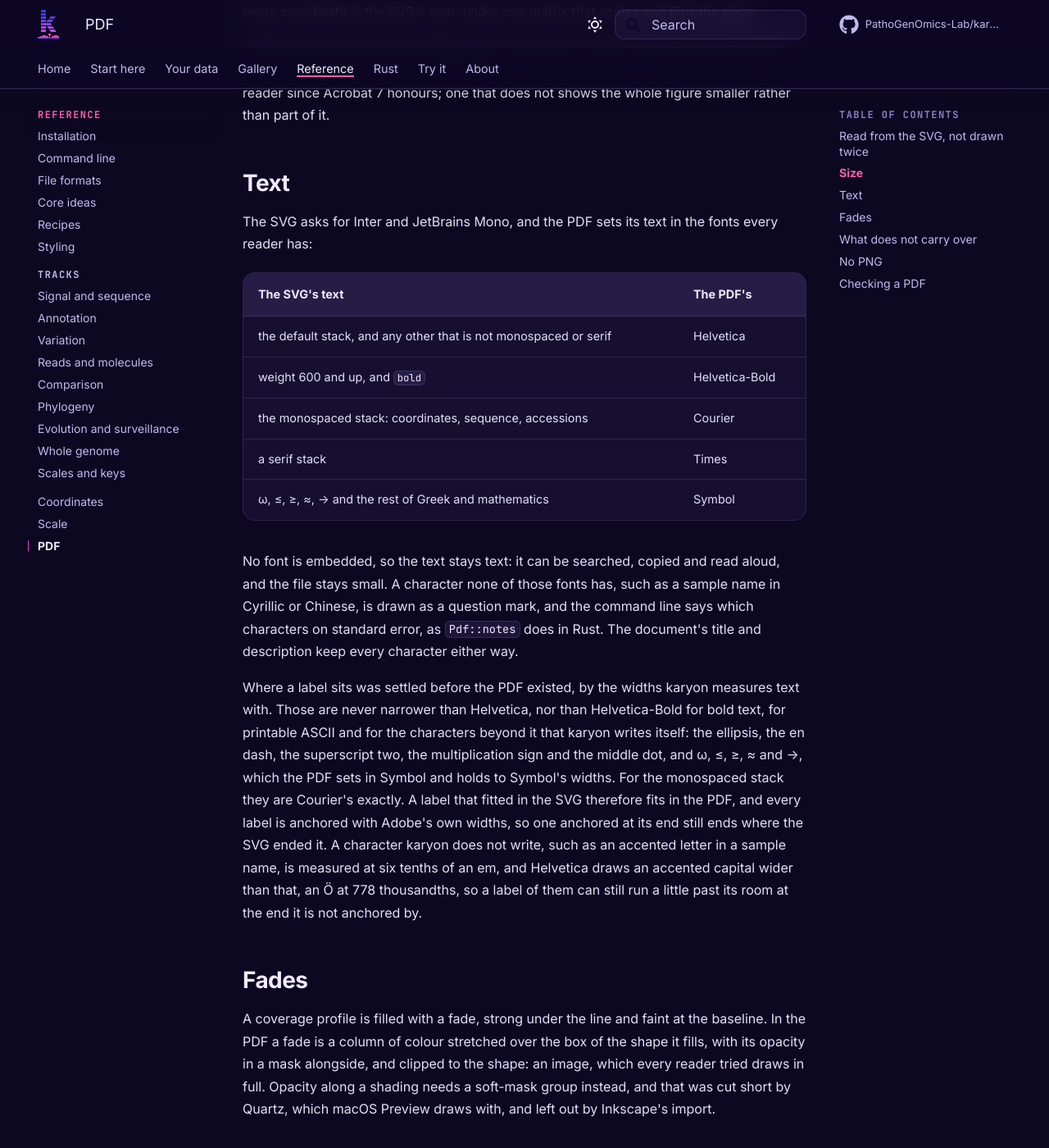
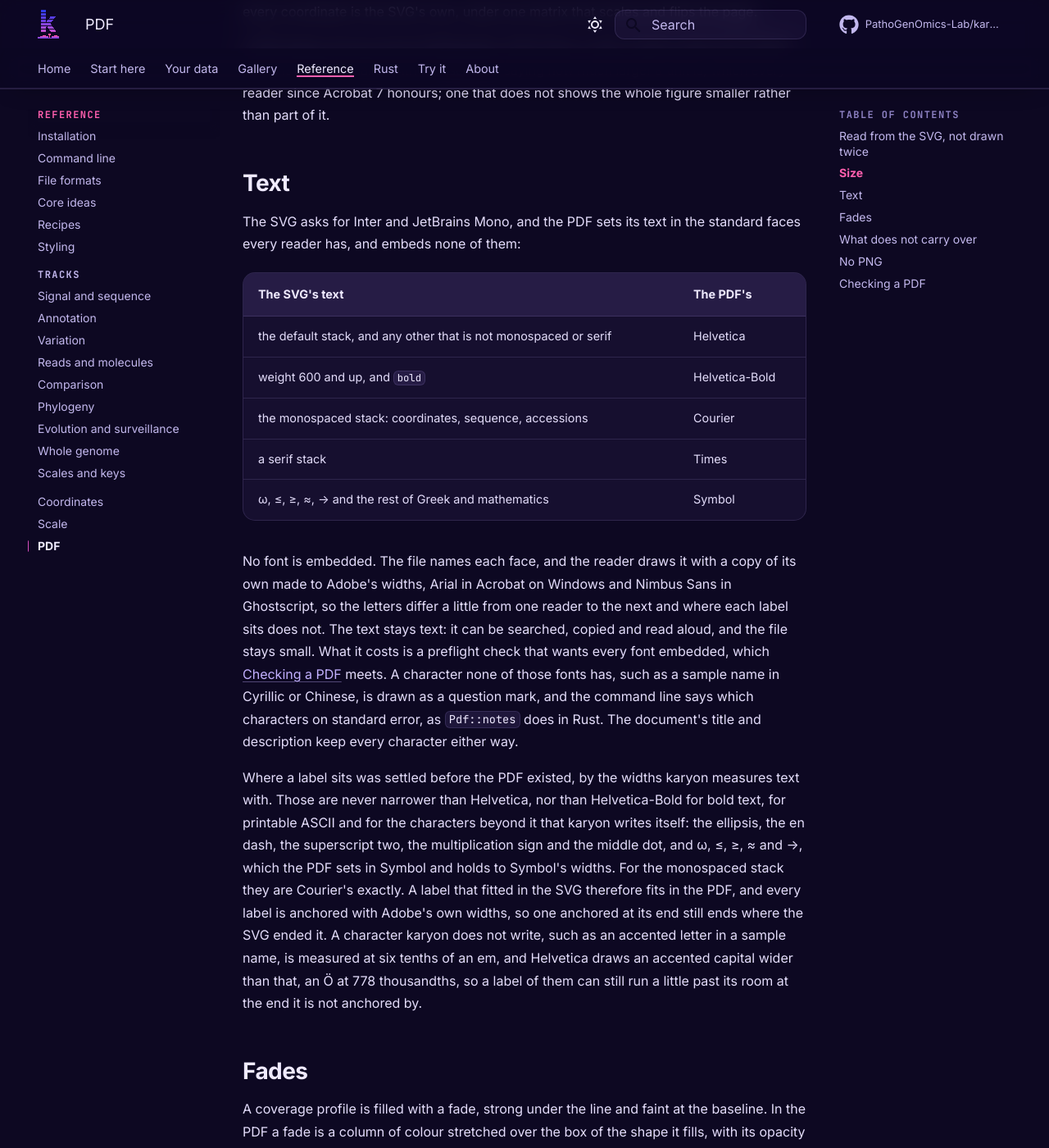
Before and after one commit to PathoGenOmics-Lab/karyon, an MkDocs documentation site: the page built from docs/how-it-works/pdf.md, in a window 1280 px wide and 1400 px high, scrolled down 1413 px. Shown: the whole window at 82% size. Built offline with MkDocs 1.6.1 and Material for MkDocs 9.7.7, drawn with Linux system fonts in a browser that asks for light colours; comment, search, counter and statistics services are not loaded; some of the changed text lies outside the part shown.

Commit message:
Say plainly that a PDF names its faces and embeds none
The guide, the page on the PDF writer and the help on -o now say that a PDF's text is in the standard Helvetica and Courier, named and not embedded, and that a journal's check for embedded fonts flags it, with the Ghostscript line that writes a copy with them embedded. A test holds the pages to the faces the writer names and to its embedding none.

````diff
--- a/docs/how-it-works/pdf.md
+++ b/docs/how-it-works/pdf.md
@@ -56,7 +56,7 @@ whole figure smaller rather than part of it.
 ## Text
 
 The SVG asks for Inter and JetBrains Mono, and the PDF sets its text in the
-fonts every reader has:
+standard faces every reader has, and embeds none of them:
 
 | The SVG's text | The PDF's |
 |:--|:--|
@@ -66,11 +66,16 @@ fonts every reader has:
 | a serif stack | Times |
 | ω, ≤, ≥, ≈, → and the rest of Greek and mathematics | Symbol |
 
-No font is embedded, so the text stays text: it can be searched, copied and read
-aloud, and the file stays small. A character none of those fonts has, such as a
-sample name in Cyrillic or Chinese, is drawn as a question mark, and the command
-line says which characters on standard error, as `Pdf::notes` does in Rust. The
-document's title and description keep every character either way.
+No font is embedded. The file names each face, and the reader draws it with a
+copy of its own made to Adobe's widths, Arial in Acrobat on Windows and Nimbus
+Sans in Ghostscript, so the letters differ a little from one reader to the
+next and where each label sits does not. The text stays text: it can be
+searched, copied and read aloud, and the file stays small. What it costs is a
+preflight check that wants every font embedded, which [Checking a
+PDF](#checking-a-pdf) meets. A character none of those fonts has, such as a
+sample name in Cyrillic or Chinese, is drawn as a question mark, and the
+command line says which characters on standard error, as `Pdf::notes` does in
+Rust. The document's title and description keep every character either way.
 
 Where a label sits was settled before the PDF existed, by the widths karyon
 measures text with. Those are never narrower than Helvetica, nor than
@@ -101,7 +106,8 @@ which macOS Preview draws with, and left out by Inkscape's import.
   and description are kept, as the PDF's title and subject and as the
   alternative text of the one tagged figure on the page, which is where a
   screen reader looks.
-- **The faces.** Helvetica and Courier, not Inter and JetBrains Mono, as above.
+- **The faces.** Helvetica and Courier, named and not embedded, not Inter and
+  JetBrains Mono, as above.
 - **Size on disk.** The file is not compressed. Most figures come out about
   the size of their SVG, and a figure of many dots up to four times it, since
   each circle is four curves: the [association scan](../your-data/scan.md) is
@@ -135,8 +141,13 @@ draw Helvetica-Bold as the regular weight when the machine has no face for it,
 which is the machine and not the file: Ghostscript, Quartz and Chrome draw it
 bold.
 
-A journal whose upload checks want every font embedded gets them from
-Ghostscript, which embeds faces drawn to the same widths:
+A journal's upload check, and the PDF/X and PDF/A standards that printers and
+archives hold a file to, want every font embedded, and they flag a karyon PDF
+as it comes, or turn it away: `pdffonts` shows `no` under `emb` for every
+face. Ghostscript writes a copy with each face embedded, as a subset of the
+letters the figure uses and drawn to the same widths, and `pdffonts` lists
+them as embedded afterwards, as `RUGQAK+Helvetica-Bold` with `yes` under both
+`emb` and `sub`:
 
 ```bash
 gs -o embedded.pdf -sDEVICE=pdfwrite -dPDFSETTINGS=/prepress rpoB.pdf
````
Also changed, not shown: CHANGELOG.md (+10 -0 lines), docs/guide/cli.md (+24 -14 lines), 2 other files.
